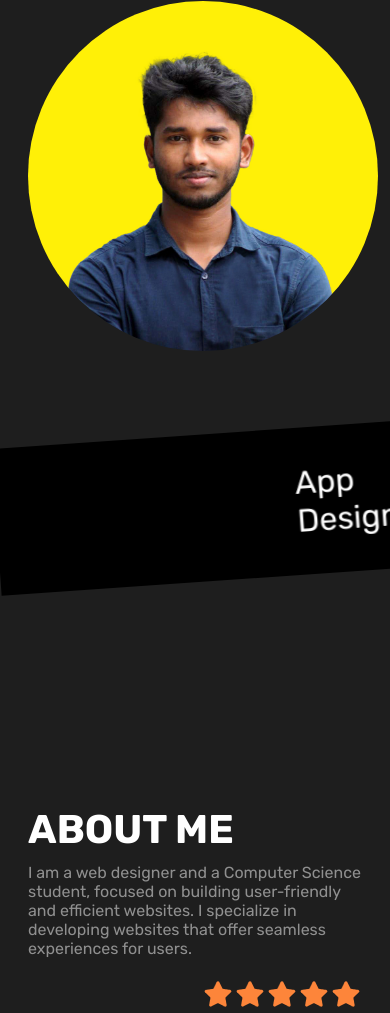
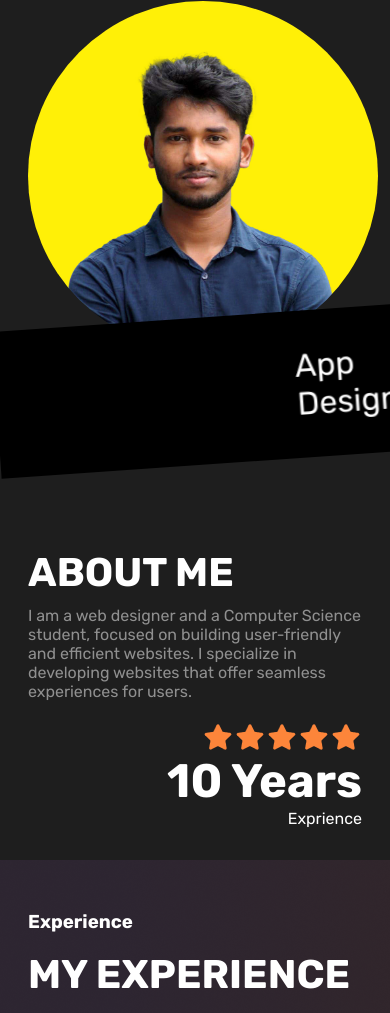
Before and after one commit to md-ashikur/p-Hero-portfolio, a plain HTML site: page index.html in a window 390 px wide. Shown: the part 923-1936 px from the top of the page. Drawn offline with Linux system fonts and the light colour scheme; files whose address does not match are found by name.

Commit message:
responsive

```diff
--- a/style.css
+++ b/style.css
@@ -125,6 +125,8 @@ h1 {
   width: 110%;
   display: flex;
   margin-left: -2%;
+  margin-top: -10%;
+
   align-items: center;
   transform: rotate(-6deg);
 }
@@ -157,7 +159,7 @@ h1 {
   display: grid;
   grid-template-columns: 1fr 1fr;
   gap: 10px;
-  margin-top: 10rem;
+  margin-top: 5rem;
 }
 .about-text p {
   margin: 10px 0;
@@ -385,6 +387,7 @@ footer h1 {
     width: 100vw;
     height: 25vh;
     overflow-x: hidden;
+    margin-top: -30%;
   }
 
   .skill-marquee {
@@ -395,6 +398,7 @@ footer h1 {
   }
   .about {
     grid-template-columns: 1fr;
+    margin-top: 20px;
   }
 
   .experience {
```
